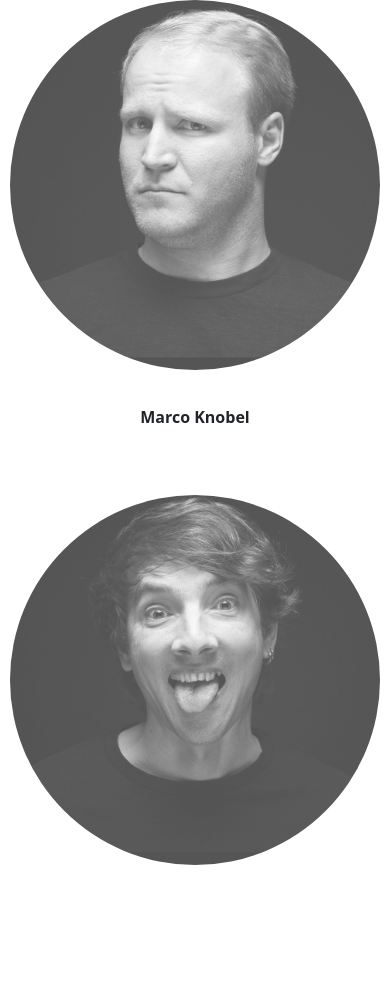
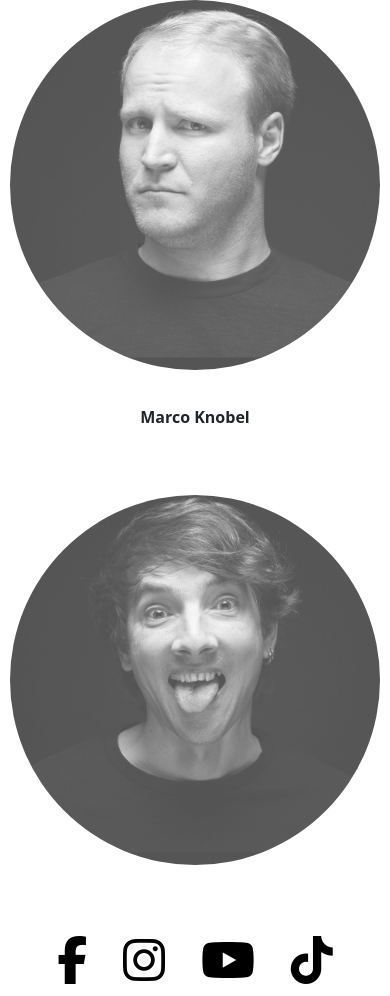
Before and after one commit to McNamara84/OnePagerTBK, a plain HTML site: page index.html in a window 390 px wide. Shown: the part 2039-3035 px from the top of the page. Before the commit the page ends 2939 px from the top, so only its background shows below. Drawn offline with nearby package versions, Linux system fonts and the light colour scheme.

Commit message:
Social Media Icons eingefügt, Fotos auf einheitliche Größe zugeschnitten

```diff
--- a/index.html
+++ b/index.html
@@ -13,6 +13,7 @@
       integrity="sha384-rbsA2VBKQhggwzxH7pPCaAqO46MgnOM80zW1RWuH61DGLwZJEdK2Kadq2F9CUG65"
       crossorigin="anonymous"
     />
+    <script src="https://kit.fontawesome.com/be806d1eb7.js" crossorigin="anonymous"></script>
     <!-- Einbinden von Custom CSS -->
     <link rel="stylesheet" href="style.css" />
   </head>
@@ -179,7 +180,7 @@
               </a>
               <div id="demo1" class="collapse">
                 <p>Gesang & Gitarre</p>
-                <p>Cooler Spruch</p>
+                <p>Ist gerne laut</p>
                 <p>Gründungsmitglied</p>
               </div>
             </div>
@@ -241,6 +242,20 @@
         </div>
       </div>
     </div>
+    <div class="social-media text-center mt-4">
+      <a href="https://www.facebook.com/TheBeautifulKidsBand" target="_blank" class="social-icon mx-3">
+        <i class="fab fa-facebook-f"></i>
+      </a>
+      <a href="https://www.instagram.com/thebeautifulkidsband/" target="_blank" class="social-icon mx-3">
+        <i class="fab fa-instagram"></i>
+      </a>
+      <a href="https://www.youtube.com/@thebeautifulkids2259" target="_blank" class="social-icon mx-3">
+        <i class="fab fa-youtube"></i>
+      </a>
+      <a href="https://www.tiktok.com/@TheBeautifulKidsBand" target="_blank" class="social-icon mx-3">
+        <i class="fab fa-tiktok"></i>
+      </a>
+    </div>
     <!-- Einbinden von Bootstrap JS von CDN -->
     <script
       src="https://cdn.jsdelivr.net/npm/bootstrap@5.2.3/dist/js/bootstrap.bundle.min.js"
--- a/style.css
+++ b/style.css
@@ -1,3 +1,39 @@
+.social-media {
+  display: flex;
+  justify-content: center;
+  align-items: center;
+  gap: 5%;
+}
+
+.social-icon {
+  font-size: 6.0rem;
+  color: #000;
+  transition: transform 0.3s ease-in-out, color 0.3s ease-in-out;
+}
+
+.social-icon:hover {
+  color: #007bff;
+  transform: scale(1.2);
+}
+
+@media (max-width: 768px) {
+  .social-icon {
+    font-size: 4.0rem;
+  }
+  .social-media {
+    gap: 1.5%;
+  }
+}
+
+@media (max-width: 576px) {
+  .social-icon {
+    font-size: 3.0rem;
+  }
+  .social-media {
+    gap: 1%;
+  }
+}
+
 .carousel-image-container {
   position: relative;
   padding-bottom: 56.25%; /* Verhältnis 16:9 */
```
Also changed, not shown: gig2.jpg, 2 other files.
